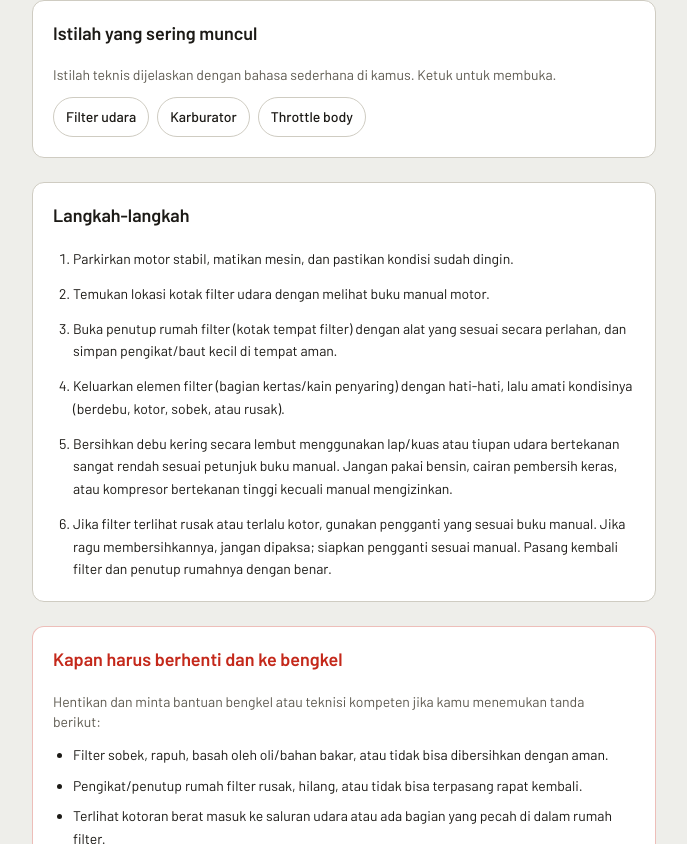
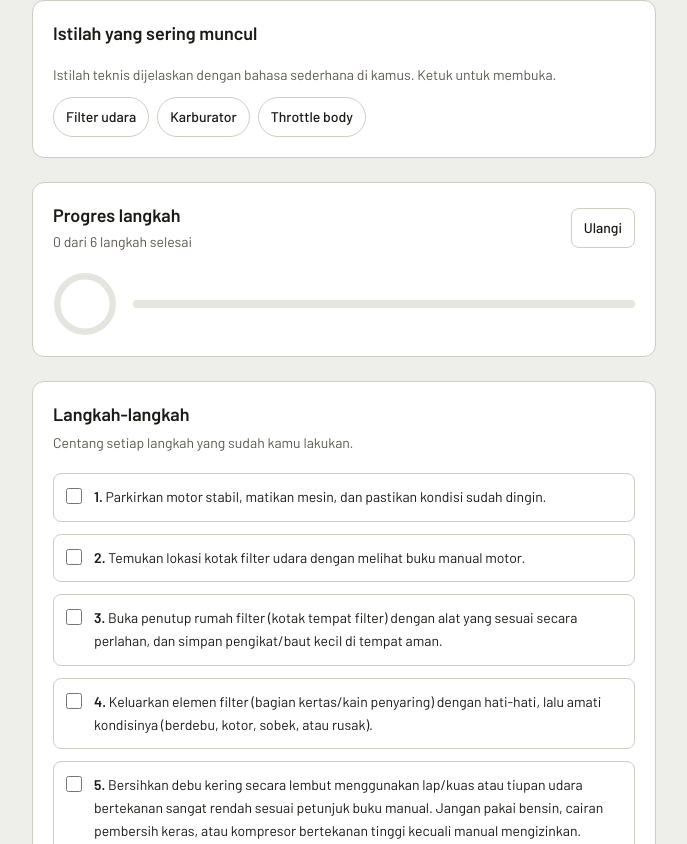
Before and after one commit to ahmadalfarisireal/RideCare, a Next.js app: page /tutorial/bersihkan-filter-udara in a window 1280 px wide. Shown: the part 716-1560 px from the top of the page, without its empty margins (296-983 px from the left). Built offline with nearby package versions, Linux system fonts and the light colour scheme.

Commit message:
feat: tutorial interaktif dengan langkah yang bisa dicentang

```diff
--- a/src/app/tutorial/[slug]/page.tsx
+++ b/src/app/tutorial/[slug]/page.tsx
@@ -39,7 +39,7 @@ export default async function TutorialDetailPage({ params }: PageProps) {
         <ArrowLeftIcon className="size-4" />
         Kembali ke daftar tutorial
       </Link>
-      <TutorialDetail tutorial={tutorial} />
+      <TutorialDetail key={tutorial.slug} tutorial={tutorial} />
     </div>
   );
 }
--- a/src/components/tutorial/tutorial-detail.tsx
+++ b/src/components/tutorial/tutorial-detail.tsx
@@ -1,3 +1,6 @@
+"use client";
+
+import { useState } from "react";
 import Link from "next/link";
 
 import { DisclaimerBanner } from "@/components/layout/disclaimer-banner";
@@ -5,6 +8,7 @@ import { Badge } from "@/components/ui/badge";
 import { Card, CardContent, CardHeader, CardTitle } from "@/components/ui/card";
 import { AlertTriangleIcon } from "@/components/ui/icons";
 import { glossaryTerms } from "@/data/glossary";
+import { cn } from "@/lib/utils";
 import type { GlossaryTerm } from "@/types/glossary";
 import {
   DIFFICULTY_LABELS,
@@ -19,6 +23,25 @@ const difficultyVariant = {
 } as const;
 
 export function TutorialDetail({ tutorial }: { tutorial: Tutorial }) {
+  const [checked, setChecked] = useState<boolean[]>(() =>
+    tutorial.steps.map(() => false),
+  );
+
+  const total = tutorial.steps.length;
+  const completed = checked.filter(Boolean).length;
+  const progress = total > 0 ? completed / total : 0;
+  const ringOffset = 163.36 * (1 - progress);
+
+  const toggleStep = (index: number) => {
+    setChecked((current) =>
+      current.map((value, position) => (position === index ? !value : value)),
+    );
+  };
+
+  const resetProgress = () => {
+    setChecked(tutorial.steps.map(() => false));
+  };
+
   const relatedTerms = tutorial.related_glossary_ids
     .map((id) => glossaryTerms.find((term) => term.id === id))
     .filter((term): term is GlossaryTerm => term !== undefined);
@@ -53,6 +76,43 @@ export function TutorialDetail({ tutorial }: { tutorial: Tutorial }) {
           </div>
         </div>
       </div>
+
+      {tutorial.kenapaPerlu || tutorial.kapanDilakukan ? (
+        <Card>
+          <CardHeader>
+            <CardTitle>Kenapa dan kapan dilakukan</CardTitle>
+          </CardHeader>
+          <CardContent className="space-y-4">
+            {tutorial.kenapaPerlu ? (
+              <div className="space-y-1">
+                <p className="text-sm font-semibold text-foreground">Kenapa ini perlu</p>
+                <p className="text-sm leading-relaxed text-muted">{tutorial.kenapaPerlu}</p>
+              </div>
+            ) : null}
+            {tutorial.kapanDilakukan ? (
+              <div className="space-y-1">
+                <p className="text-sm font-semibold text-foreground">Kapan dilakukan</p>
+                <p className="text-sm leading-relaxed text-muted">{tutorial.kapanDilakukan}</p>
+              </div>
+            ) : null}
+          </CardContent>
+        </Card>
+      ) : null}
+
+      {tutorial.sebelumMulai && tutorial.sebelumMulai.length > 0 ? (
+        <Card>
+          <CardHeader>
+            <CardTitle>Sebelum mulai</CardTitle>
+          </CardHeader>
+          <CardContent>
+            <ul className="list-disc space-y-1.5 pl-5 text-sm leading-relaxed text-foreground">
+              {tutorial.sebelumMulai.map((item, index) => (
+                <li key={index}>{item}</li>
+              ))}
+            </ul>
+          </CardContent>
+        </Card>
+      ) : null}
 
       <Card>
         <CardHeader>
@@ -92,17 +152,123 @@ export function TutorialDetail({ tutorial }: { tutorial: Tutorial }) {
       ) : null}
 
       <Card>
+        <CardHeader className="flex-row items-center justify-between gap-3">
+          <div>
+            <CardTitle>Progres langkah</CardTitle>
+            <p className="mt-1 text-sm text-muted" aria-live="polite">
+              {completed} dari {total} langkah selesai
+            </p>
+          </div>
+          <button
+            type="button"
+            onClick={resetProgress}
+            className="min-h-10 rounded-lg border border-border px-3 text-sm font-medium text-foreground hover:border-accent/50 hover:bg-surface-2 focus-visible:outline-none focus-visible:ring-2 focus-visible:ring-accent"
+          >
+            Ulangi
+          </button>
+        </CardHeader>
+        <CardContent className="flex items-center gap-4">
+          <svg
+            viewBox="0 0 60 60"
+            className="size-16 shrink-0 -rotate-90"
+            role="img"
+            aria-label={`Progres ${completed} dari ${total} langkah`}
+          >
+            <circle
+              cx="30"
+              cy="30"
+              r="26"
+              fill="none"
+              stroke="var(--surface-2)"
+              strokeWidth="6"
+            />
+            <circle
+              cx="30"
+              cy="30"
+              r="26"
+              fill="none"
+              stroke="var(--accent)"
+              strokeWidth="6"
+              strokeLinecap="round"
+              strokeDasharray="163.36"
+              strokeDashoffset={ringOffset}
+            />
+          </svg>
+          <div className="h-2 flex-1 overflow-hidden rounded-full bg-surface-2">
+            <div
+              className="h-full rounded-full bg-accent transition-all"
+              style={{ width: `${progress * 100}%` }}
+            />
+          </div>
+        </CardContent>
+      </Card>
+
+      <Card>
         <CardHeader>
           <CardTitle>Langkah-langkah</CardTitle>
+          <p className="text-sm text-muted">Centang setiap langkah yang sudah kamu lakukan.</p>
         </CardHeader>
         <CardContent>
-          <ol className="list-decimal space-y-3 pl-5 text-sm leading-relaxed text-foreground">
-            {tutorial.steps.map((step, index) => (
-              <li key={index}>{step}</li>
-            ))}
+          <ol className="space-y-3">
+            {tutorial.steps.map((step, index) => {
+              const reason = tutorial.alasanPerLangkah?.[index];
+              return (
+                <li key={index}>
+                  <label
+                    className={cn(
+                      "flex cursor-pointer gap-3 rounded-lg border p-3 transition-colors",
+                      checked[index]
+                        ? "border-accent/50 bg-accent/5"
+                        : "border-border bg-surface hover:bg-surface-2",
+                    )}
+                  >
+                    <input
+                      type="checkbox"
+                      checked={checked[index]}
+                      onChange={() => toggleStep(index)}
+                      className="mt-0.5 size-4 shrink-0 accent-accent"
+                    />
+                    <span className="space-y-1">
+                      <span
+                        className={cn(
+                          "block text-sm leading-relaxed",
+                          checked[index] ? "text-muted line-through" : "text-foreground",
+                        )}
+                      >
+                        <span className="font-semibold">{index + 1}. </span>
+                        {step}
+                      </span>
+                      {reason ? (
+                        <span className="block text-xs leading-relaxed text-muted">
+                          Kenapa: {reason}
+                        </span>
+                      ) : null}
+                    </span>
+                  </label>
+                </li>
+              );
+            })}
           </ol>
         </CardContent>
       </Card>
+
+      {tutorial.tandaBenar ? (
+        <Card
+          className={cn(
+            completed === total && "border-safe/40 bg-safe/5",
+          )}
+          role={completed === total ? "status" : undefined}
+        >
+          <CardHeader>
+            <CardTitle className={cn(completed === total && "text-safe")}>
+              Tandanya sudah benar
+            </CardTitle>
+          </CardHeader>
+          <CardContent>
+            <p className="text-sm leading-relaxed text-foreground">{tutorial.tandaBenar}</p>
+          </CardContent>
+        </Card>
+      ) : null}
 
       <Card className="border-danger/30">
         <CardHeader>
--- a/src/data/tutorials.ts
+++ b/src/data/tutorials.ts
@@ -32,6 +32,23 @@ export const tutorials: Tutorial[] = [
       "Kamu tidak yakin kondisi ban aman untuk digunakan; bawa ke bengkel atau teknisi kompeten.",
     ],
     related_glossary_ids: ["ban-dan-tekanan-angin"],
+    kenapaPerlu:
+      "Tekanan ban yang tepat membuat motor stabil, hemat, dan ban lebih awet. Ban kurang angin membuat motor terasa berat dan boros, serta lebih cepat aus di bagian tepinya.",
+    kapanDilakukan:
+      "Cek secara berkala dan sebelum perjalanan jauh. Ikuti anjuran jadwal di buku manual motormu.",
+    sebelumMulai: [
+      "Parkir di tempat datar, saat ban masih dingin",
+      "Cari angka tekanan anjuran di stiker pada motor atau buku manual",
+    ],
+    alasanPerLangkah: [
+      "Ban yang baru dipakai jauh menjadi hangat dan angkanya naik, jadi hasil ukur tidak akurat.",
+      "Tiap motor berbeda, dan ban depan bisa berbeda dari ban belakang. Jangan memakai angka dari ingatan.",
+      "Kalau miring, udara bocor dan angkanya tidak tepat.",
+      "Terlalu keras atau terlalu lembek sama-sama membuat motor kurang stabil.",
+      "Tutup melindungi pentil dari debu yang bisa membuat bocor halus.",
+      "Cari benda tajam, retakan, atau benjolan. Kalau ada, hentikan dan ke bengkel.",
+    ],
+    tandaBenar: "Semua langkah selesai. Kalau angkanya sudah sesuai anjuran, kamu beres.",
   },
   {
     slug: "ganti-oli-mesin",
--- a/src/types/tutorial.ts
+++ b/src/types/tutorial.ts
@@ -13,6 +13,11 @@ export interface Tutorial {
   steps: string[];
   when_to_stop: string[];
   related_glossary_ids: string[];
+  kenapaPerlu?: string;
+  kapanDilakukan?: string;
+  sebelumMulai?: string[];
+  alasanPerLangkah?: string[];
+  tandaBenar?: string;
 }
 
 export const DIFFICULTY_LABELS: Record<TutorialDifficulty, string> = {
```
Also changed, not shown: 2 other files (tests, documents, lock files or other folders).
